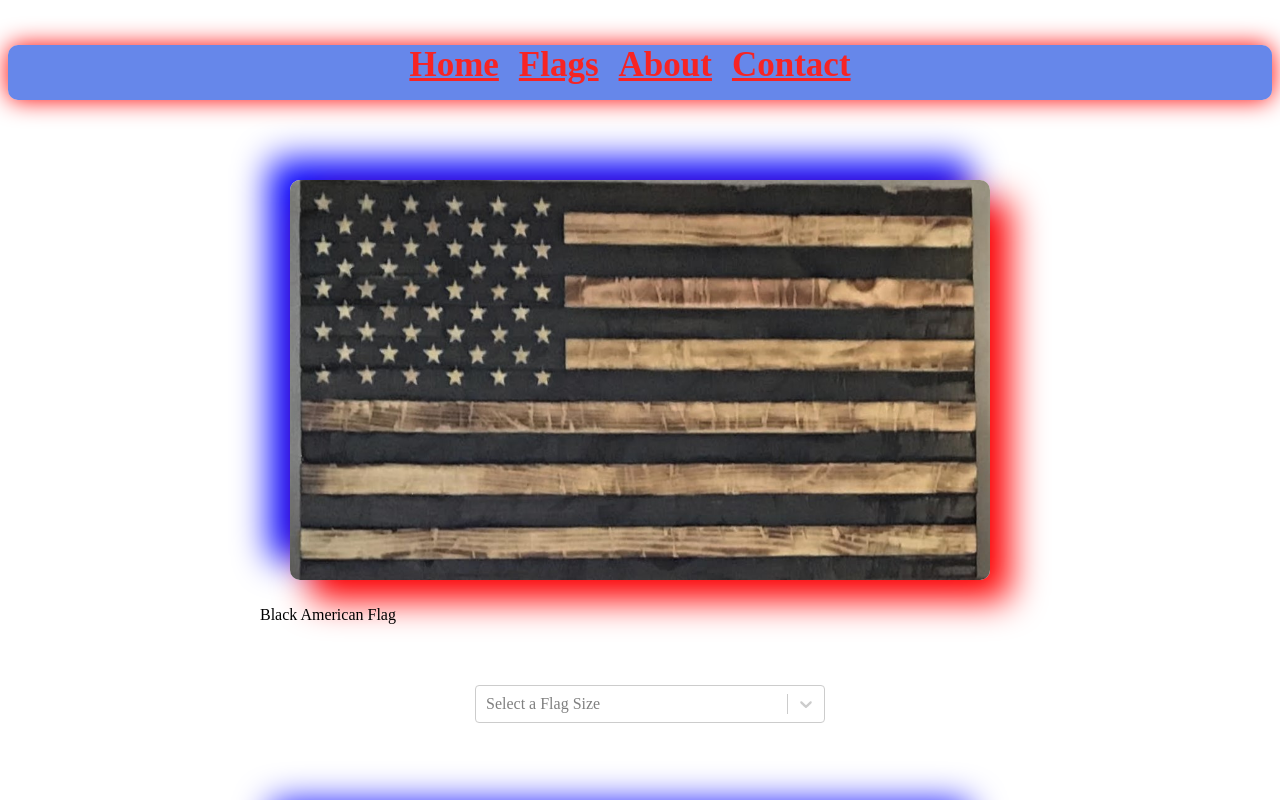
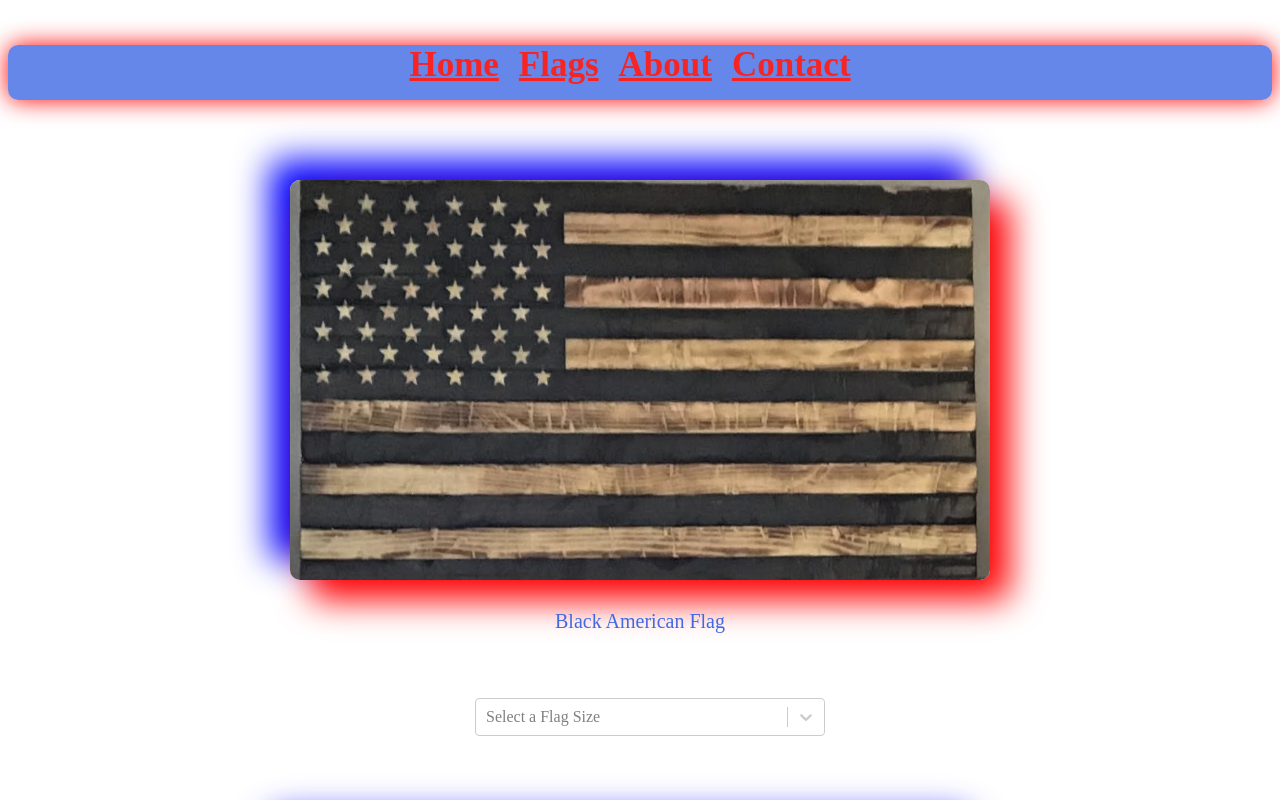
Before and after one commit to TravisExline/flag-company-site, a React (Create React App) app: page /flags in a window 1280 px wide. Shown: the top 800 px of the page. Built offline with nearby package versions, Linux system fonts and the light colour scheme.

Commit message:
flagcard dropdown work

```diff
--- a/src/components/FlagCard.js
+++ b/src/components/FlagCard.js
@@ -1,15 +1,26 @@
 import React from 'react'
 import '../style/FlagCard.css'
 import SizeOptionsDrop from './SizeOptionsDrop'
+import LimitedSizeOptions from './LimitedSizeOptions'
 
 class FlagCard extends React.Component {
+
+    isLimited = () => {
+        if(this.props.type == "Non-limited") {
+            return <div className="dropdown"><SizeOptionsDrop /></div>
+        } else {
+            return <div className="dropdown"><LimitedSizeOptions /></div>
+        }
+    }
+
     render() {
-        debugger
         return(
             <div className="flag-photo-holder">
                 <img src={this.props.flag} className="flag-page-photos"></img>
-        <       p>{this.props.name}</p>
-                <SizeOptionsDrop />
+                <p className="flag-name">{this.props.name}</p>
+                <div className="dropdown">
+                    <SizeOptionsDrop />
+                </div>
             </div>
         )
     }
--- a/src/containers/FlagsPage.js
+++ b/src/containers/FlagsPage.js
@@ -14,7 +14,6 @@ import display9 from '../images/display9.jpg'
 
 class FlagsPage extends React.Component {
     render() {
-        // const displayFlagPhotos = [display1, display2, display3, display4, display5, display6, display7, display8, display9]
         const displayFlagPhotos = [
             {photo: display1, name: 'Black American Flag', type: 'Non-limited'},
             {photo: display2, name: 'American Flag', type: 'Non-limited'},
--- a/src/style/FlagCard.css
+++ b/src/style/FlagCard.css
@@ -21,3 +21,9 @@
     transform: scale(1.5);
     box-shadow: 40px 40px 75px red, -40px -40px 75px blue;
 }
+
+.flag-name {
+    font-size: 20px;
+    text-align: center;
+    color: royalblue;
+}
```
